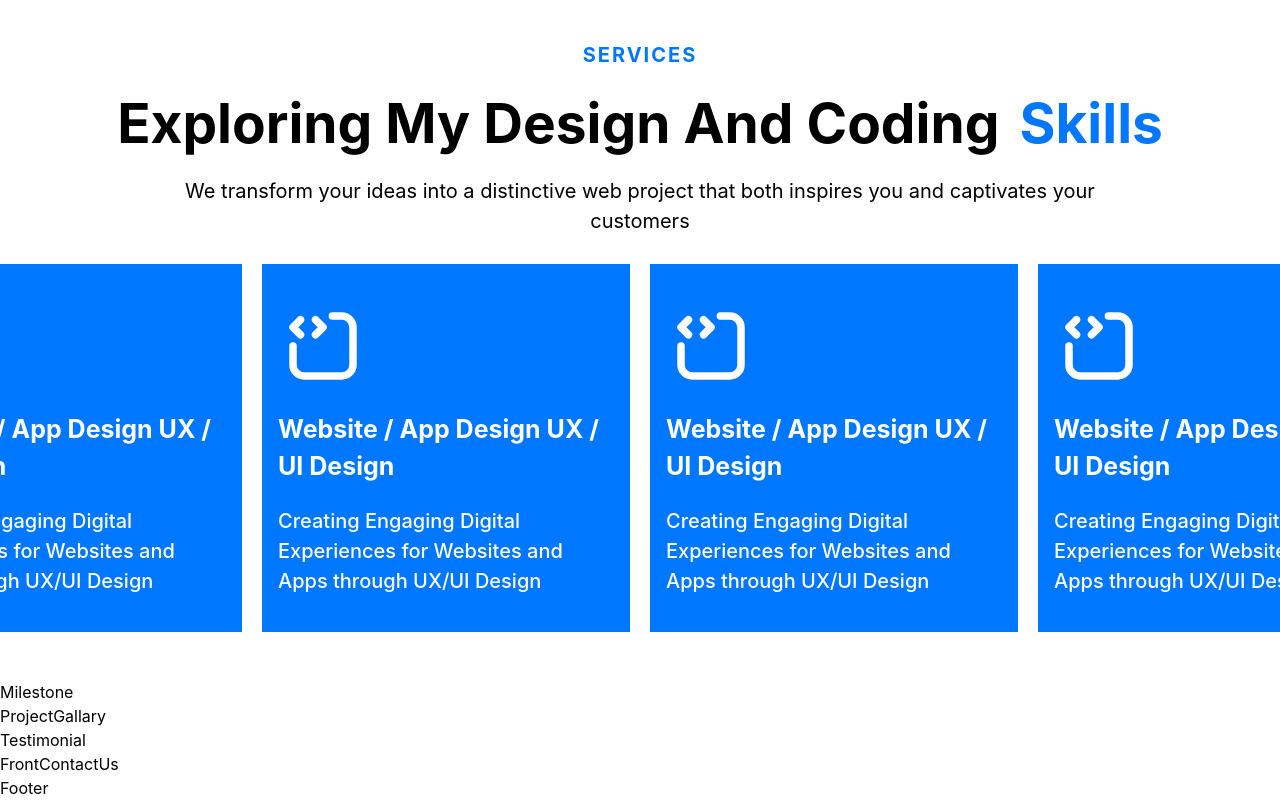
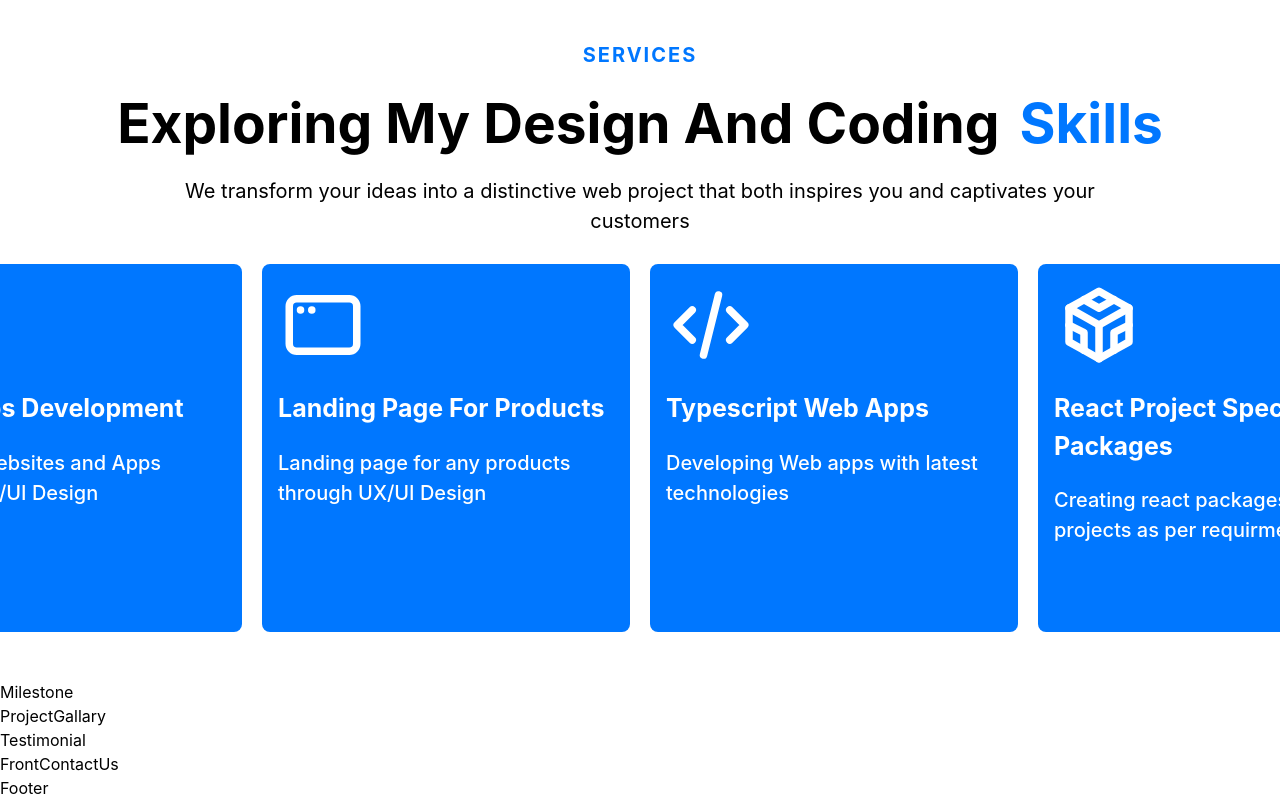
Before and after one commit to mohit838/Mohitul-Islam-Frontend, a React (Create React App) app in the folder client/: page / in a window 1280 px wide. Shown: the part 2020-2820 px from the top of the page. Built offline with nearby package versions, Linux system fonts and the light colour scheme; a web font is replaced by a local one.

Commit message:
services done

```diff
--- a/client/src/componets/front-components/FrontServiceCard.jsx
+++ b/client/src/componets/front-components/FrontServiceCard.jsx
@@ -1,41 +1,14 @@
-import React from 'react';
+import React from "react";
 
-const ServiceCard = () => {
+const ServiceCard = ({ serviceItems }) => {
   return (
     <div className='front-single-service-card'>
       {/* Icon */}
-      <div className=''>
-        <svg
-          xmlns='http://www.w3.org/2000/svg'
-          class='icon icon-tabler icon-tabler-source-code'
-          width='90'
-          height='90'
-          viewBox='0 0 24 24'
-          stroke-width='2'
-          stroke='#fff'
-          fill='none'
-          stroke-linecap='round'
-          stroke-linejoin='round'
-        >
-          <path
-            stroke='none'
-            d='M0 0h24v24H0z'
-            fill='none'
-          />
-          <path d='M14.5 4h2.5a3 3 0 0 1 3 3v10a3 3 0 0 1 -3 3h-10a3 3 0 0 1 -3 -3v-5' />
-          <path d='M6 5l-2 2l2 2' />
-          <path d='M10 9l2 -2l-2 -2' />
-        </svg>
-      </div>
+      <div className=''>{serviceItems?.icon}</div>
       {/* Title */}
-      <div className='service-card-title'>
-        Website / App Design UX / UI Design
-      </div>
+      <div className='service-card-title'>{serviceItems?.title}</div>
       {/* Para / text */}
-      <div className='service-card-para'>
-        Creating Engaging Digital Experiences for Websites and Apps through
-        UX/UI Design
-      </div>
+      <div className='service-card-para'>{serviceItems?.desc}</div>
     </div>
   );
 };
--- a/client/src/componets/layouts/front-layouts/Services.jsx
+++ b/client/src/componets/layouts/front-layouts/Services.jsx
@@ -1,5 +1,6 @@
 import React from "react";
 import ServiceCard from "../../front-components/FrontServiceCard";
+import { services } from "../../../constants/data";
 
 const Services = () => {
   return (
@@ -24,10 +25,12 @@ const Services = () => {
 
       {/* Services Card Design */}
       <div className='front-service-card'>
-        <ServiceCard />
-        <ServiceCard />
-        <ServiceCard />
-        <ServiceCard />
+        {services?.map((item) => (
+          <ServiceCard
+            key={item?.id}
+            serviceItems={item}
+          />
+        ))}
       </div>
     </section>
   );
--- a/client/src/constants/data.js
+++ b/client/src/constants/data.js
@@ -1,68 +1,68 @@
 export const personalInfo = {
   id: 1,
-  name: 'Mohitul Islam',
-  imgUrl: '/images/mohit-without-edit.jpeg',
-  alt: 'mohitul_islam',
-  designation: 'Frontend Engineer',
-  info: 'I possess three years of professional experience in the software industry, with one year of dedicated employment in this field. During my tenure, I have actively contributed to numerous projects, some of which have been successfully deployed on the web. I am currently employed at a software company, where I continue to grow and contribute to the industry.',
+  name: "Mohitul Islam",
+  imgUrl: "/images/mohit-without-edit.jpeg",
+  alt: "mohitul_islam",
+  designation: "Frontend Engineer",
+  info: "I possess three years of professional experience in the software industry, with one year of dedicated employment in this field. During my tenure, I have actively contributed to numerous projects, some of which have been successfully deployed on the web. I am currently employed at a software company, where I continue to grow and contribute to the industry.",
 };
 
 export const brandName = [
   {
     id: 1,
-    name: 'mongoDB',
+    name: "mongoDB",
   },
   {
     id: 2,
-    name: 'Express',
+    name: "Express",
   },
   {
     id: 3,
-    name: 'React',
+    name: "React",
   },
   {
     id: 4,
-    name: 'Node JS',
+    name: "Node JS",
   },
   {
     id: 6,
-    name: 'Graphql',
+    name: "Graphql",
   },
   {
     id: 7,
-    name: 'Redux',
+    name: "Redux",
   },
 ];
 
 export const skills = [
   {
     id: 5,
-    skillName: 'JavaScript',
-    percentage: '90%',
+    skillName: "JavaScript",
+    percentage: "90%",
     code: 9,
   },
   {
     id: 1,
-    skillName: 'React',
-    percentage: '90%',
+    skillName: "React",
+    percentage: "90%",
     code: 9,
   },
   {
     id: 2,
-    skillName: 'Next Js',
-    percentage: '90%',
+    skillName: "Next Js",
+    percentage: "90%",
     code: 9,
   },
   {
     id: 3,
-    skillName: 'Node',
-    percentage: '80%',
+    skillName: "Node",
+    percentage: "80%",
     code: 8,
   },
   {
     id: 4,
-    skillName: 'TypeScript',
-    percentage: '80%',
+    skillName: "TypeScript",
+    percentage: "80%",
     code: 8,
   },
 ];
@@ -71,8 +71,137 @@ export const skills = [
 
 export const aboutMeInfo = {
   id: 1,
-  exp: '3 Year’s Experience',
-  designation: 'on Frontend Engineering',
+  exp: "3 Year’s Experience",
+  designation: "on Frontend Engineering",
   aboutMe:
-    ' I possess three years of professional experiences in the software industry, with one year of dedicated employment in this field. During my tenure, I have actively contributed to numerous projects, some of which have been successfully deployed on the web. I am currently employed at a software company, where I continue to grow and contribute to the industry.',
+    " I possess three years of professional experiences in the software industry, with one year of dedicated employment in this field. During my tenure, I have actively contributed to numerous projects, some of which have been successfully deployed on the web. I am currently employed at a software company, where I continue to grow and contribute to the industry.",
 };
+
+// Services
+
+export const services = [
+  {
+    id: 1,
+    title: "Web Apps Development",
+    desc: "Creating Websites and Apps through UX/UI Design",
+    icon: (
+      <>
+        <svg
+          xmlns='http://www.w3.org/2000/svg'
+          class='icon icon-tabler icon-tabler-source-code'
+          width='90'
+          height='90'
+          viewBox='0 0 24 24'
+          stroke-width='2'
+          stroke='#fff'
+          fill='none'
+          stroke-linecap='round'
+          stroke-linejoin='round'
+        >
+          <path
+            stroke='none'
+            d='M0 0h24v24H0z'
+            fill='none'
+          />
+          <path d='M14.5 4h2.5a3 3 0 0 1 3 3v10a3 3 0 0 1 -3 3h-10a3 3 0 0 1 -3 -3v-5' />
+          <path d='M6 5l-2 2l2 2' />
+          <path d='M10 9l2 -2l-2 -2' />
+        </svg>
+      </>
+    ),
+  },
+  {
+    id: 3,
+    title: "Landing Page For Products",
+    desc: "Landing page for any products through UX/UI Design",
+    icon: (
+      <>
+        <svg
+          xmlns='http://www.w3.org/2000/svg'
+          class='icon icon-tabler icon-tabler-app-window'
+          width='90'
+          height='90'
+          viewBox='0 0 24 24'
+          stroke-width='2'
+          stroke='#fff'
+          fill='none'
+          stroke-linecap='round'
+          stroke-linejoin='round'
+        >
+          <path
+            stroke='none'
+            d='M0 0h24v24H0z'
+            fill='none'
+          />
+          <path d='M3 5m0 2a2 2 0 0 1 2 -2h14a2 2 0 0 1 2 2v10a2 2 0 0 1 -2 2h-14a2 2 0 0 1 -2 -2z' />
+          <path d='M6 8h.01' />
+          <path d='M9 8h.01' />
+        </svg>
+      </>
+    ),
+  },
+  {
+    id: 3,
+    title: "Typescript Web Apps",
+    desc: "Developing Web apps with latest technologies",
+    icon: (
+      <>
+        <svg
+          xmlns='http://www.w3.org/2000/svg'
+          class='icon icon-tabler icon-tabler-code'
+          width='90'
+          height='90'
+          viewBox='0 0 24 24'
+          stroke-width='2'
+          stroke='#fff'
+          fill='none'
+          stroke-linecap='round'
+          stroke-linejoin='round'
+        >
+          <path
+            stroke='none'
+            d='M0 0h24v24H0z'
+            fill='none'
+          />
+          <path d='M7 8l-4 4l4 4' />
+          <path d='M17 8l4 4l-4 4' />
+          <path d='M14 4l-4 16' />
+        </svg>
+      </>
+    ),
+  },
+  {
+    id: 4,
+    title: "React Project Specific Packages",
+    desc: "Creating react packages for any projects as per requirments",
+    icon: (
+      <>
+        <svg
+          xmlns='http://www.w3.org/2000/svg'
+          class='icon icon-tabler icon-tabler-brand-codesandbox'
+          width='90'
+          height='90'
+          viewBox='0 0 24 24'
+          stroke-width='2'
+          stroke='#fff'
+          fill='none'
+          stroke-linecap='round'
+          stroke-linejoin='round'
+        >
+          <path
+            stroke='none'
+            d='M0 0h24v24H0z'
+            fill='none'
+          />
+          <path d='M20 7.5v9l-4 2.25l-4 2.25l-4 -2.25l-4 -2.25v-9l4 -2.25l4 -2.25l4 2.25z' />
+          <path d='M12 12l4 -2.25l4 -2.25' />
+          <path d='M12 12l0 9' />
+          <path d='M12 12l-4 -2.25l-4 -2.25' />
+          <path d='M20 12l-4 2v4.75' />
+          <path d='M4 12l4 2l0 4.75' />
+          <path d='M8 5.25l4 2.25l4 -2.25' />
+        </svg>
+      </>
+    ),
+  },
+];
--- a/client/src/index.css
+++ b/client/src/index.css
@@ -1,10 +1,10 @@
-@import url('https://fonts.googleapis.com/css2?family=Montserrat:wght@300;400;500;600;700;800&display=swap');
-@import url('https://fonts.googleapis.com/css2?family=Dancing+Script:wght@700&display=swap');
-@import url('https://fonts.googleapis.com/css2?family=Bungee+Outline&display=swap');
-@import url('https://fonts.googleapis.com/css2?family=Young+Serif&display=swap');
+@import url("https://fonts.googleapis.com/css2?family=Montserrat:wght@300;400;500;600;700;800&display=swap");
+@import url("https://fonts.googleapis.com/css2?family=Dancing+Script:wght@700&display=swap");
+@import url("https://fonts.googleapis.com/css2?family=Bungee+Outline&display=swap");
+@import url("https://fonts.googleapis.com/css2?family=Young+Serif&display=swap");
 
 :root {
-  --logo-font: 'Dancing Script', cursive;
+  --logo-font: "Dancing Script", cursive;
 }
 
 html {
@@ -13,15 +13,15 @@ html {
 
 body {
   margin: 0;
-  font-family: 'Montserrat', sans-serif; /* Primary font - Montserrat */
+  font-family: "Montserrat", sans-serif; /* Primary font - Montserrat */
   -webkit-font-smoothing: antialiased;
   -moz-osx-font-smoothing: grayscale;
 }
 
 /* Fallback fonts */
 body {
-  font-family: -apple-system, BlinkMacSystemFont, 'Segoe UI', 'Roboto', 'Oxygen',
-    'Ubuntu', 'Cantarell', 'Fira Sans', 'Droid Sans', 'Helvetica Neue',
+  font-family: -apple-system, BlinkMacSystemFont, "Segoe UI", "Roboto", "Oxygen",
+    "Ubuntu", "Cantarell", "Fira Sans", "Droid Sans", "Helvetica Neue",
     sans-serif; /* Fallback font stack */
 }
 
@@ -212,7 +212,7 @@ section {
 }
 
 .skill-tooltip::before {
-  content: '';
+  content: "";
   position: absolute;
   width: 20px;
   height: 20px;
@@ -255,7 +255,7 @@ section {
 }
 
 .front-single-service-card {
-  @apply flex items-start justify-center flex-col gap-5 w-[23rem] h-[23rem] bg-[#0077ff] p-4;
+  @apply flex items-start justify-start flex-col gap-5 w-[23rem] h-[23rem] bg-[#0077ff] p-4 rounded-lg;
 }
 
 .service-card-title {
```
